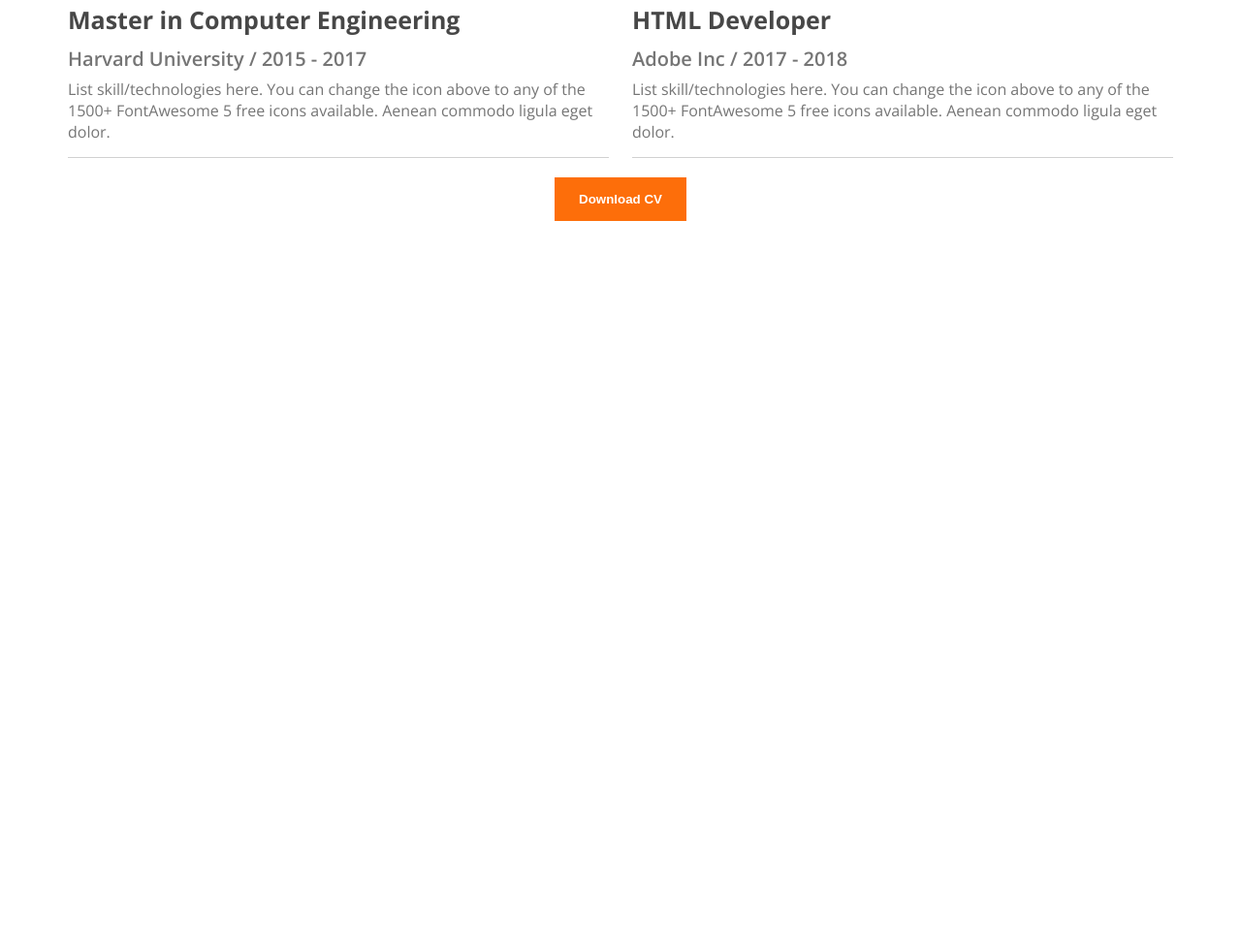
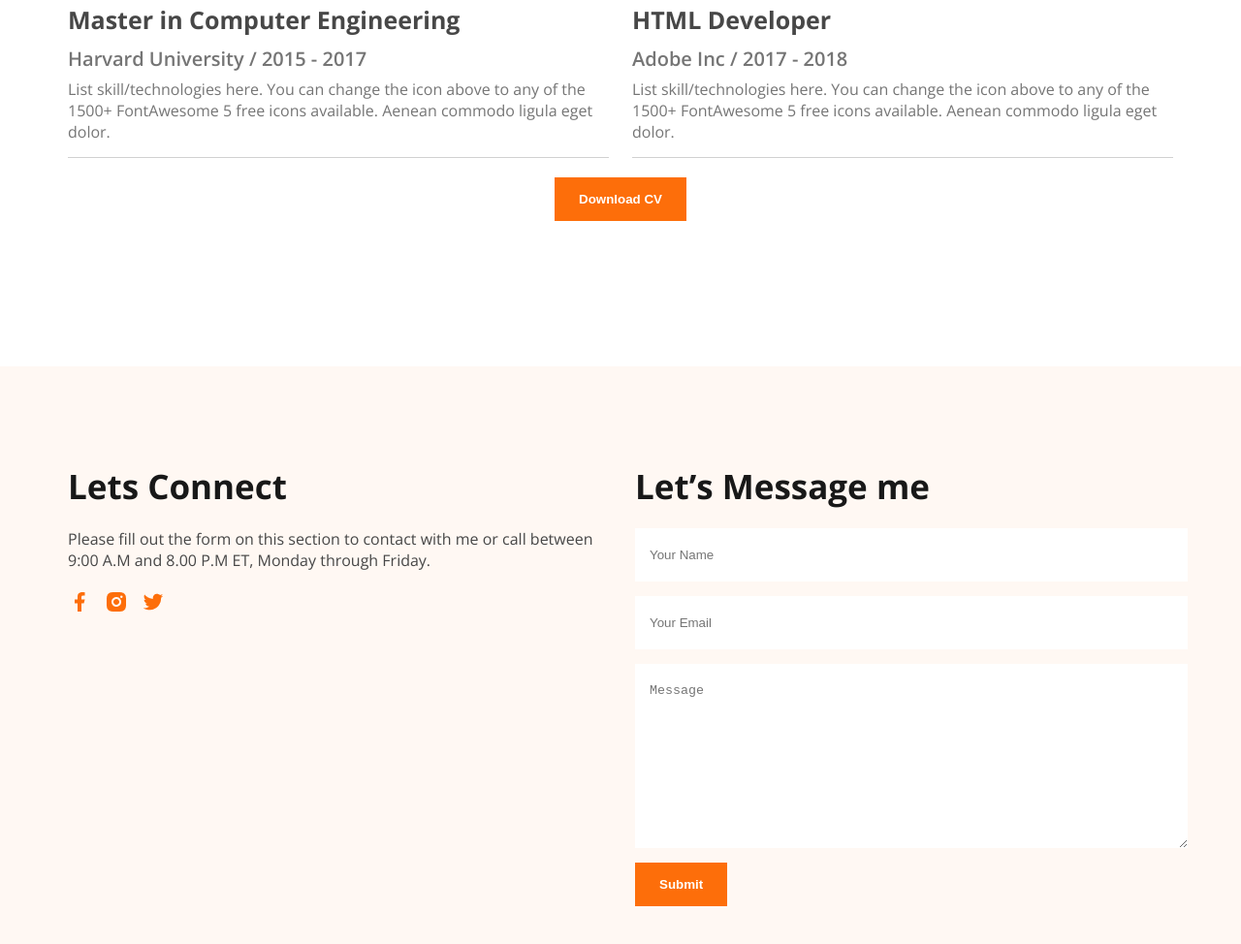
Before and after one commit to kamruzzamanbayezid/web-developers-portfolio, a plain HTML site: page index.html in a window 1280 px wide. Shown: the part 2684-3658 px from the top of the page at 97% size. Before the commit the page ends 3062 px from the top, so only its background shows below. Drawn offline with nearby package versions, Linux system fonts and the light colour scheme.

Commit message:
added footer section

```diff
--- a/index.html
+++ b/index.html
@@ -200,9 +200,36 @@
                         <button class="primary-btn">Download CV</button>
                   </div>
 
-            </section>  <!-- My resume section end -->
+            </section> <!-- My resume section end -->
 
       </main>
+
+      <footer class="footer-container" style="background-color: #FFF8F3;">
+            <div class="portfolio-footer">
+                  <div class="footer-content">
+                        <h4 class="section-title">Lets Connect</h4>
+                        <p class="footer-content-description">
+                              Please fill out the form on this section to contact with me or call between 9:00 A.M and
+                              8.00 P.M ET, Monday through Friday.
+                        </p>
+
+                        <div class="footer-icons">
+                              <img src="/images/icons/facebook.png" alt="">
+                              <img src="/images/icons/insta.png" alt="">
+                              <img src="/images/icons/twitter.png" alt="">
+                        </div>
+                  </div>
+                  <div class="footer-form">
+                        <h4 class="section-title">Let’s Message me</h4>
+                        <form>
+                              <input type="text" placeholder="Your Name">
+                              <input type="email" placeholder="Your Email">
+                              <textarea placeholder="Message" cols="30" rows="10"></textarea>
+                              <input class="primary-btn" type="submit" value="Submit">
+                        </form>
+                  </div>
+            </div>
+      </footer>
 
 </body>
 
--- a/styles/portfolio.css
+++ b/styles/portfolio.css
@@ -178,53 +178,103 @@ header nav ul li a {
 }
 
 /* Summery of my resume section */
-.my-resume-section{
+.my-resume-section {
       max-width: 1140px;
       margin: 0 auto 150px;
       align-items: center;
 }
-#resume-title{
+
+#resume-title {
       text-align: center;
       margin-bottom: 50px;
 }
 
-.my-education-title{
+.my-education-title {
       font-size: 30px;
       font-weight: 700;
       color: #474747;
       margin-bottom: 20px;
 }
 
-.resume-content{
+.resume-content {
       display: flex;
       gap: 24px;
 }
 
-.education-container{
+.education-container {
       margin-bottom: 20px;
       border-bottom: 1px solid #d1d1d1;
       padding-bottom: 15px;
 }
 
-.education-title{
+.education-title {
       color: #474747;
       font-weight: 700;
       font-size: 25px;
       margin-bottom: 10px;
 }
 
-.education-institute{
+.education-institute {
       color: #757575;
       font-size: 20px;
       font-weight: 600;
       margin-bottom: 7px;
 }
 
-.education-description{
+.education-description {
       color: #757575;
 }
 
-.resume-btn{
+.resume-btn {
       display: flex;
       justify-content: center;
 }
+
+/* Footer section */
+.footer-container {
+      padding: 100px 0;
+}
+
+.portfolio-footer {
+      max-width: 1140px;
+      margin: 0 auto 150px;
+      display: flex;
+      gap: 30px;
+      justify-content: space-between;
+}
+
+.footer-content {
+      width: 50%;
+}
+
+.footer-content-description {
+      color: #474747;
+}
+
+.footer-icons {
+      margin-top: 20px;
+}
+
+.footer-icons img {
+      margin-right: 10px;
+}
+
+.footer-form {
+      width: 50%;
+}
+
+.footer-form input[type="text"],
+input[type="email"],
+textarea {
+      display: block;
+      width: 100%;
+      margin-bottom: 15px;
+      padding: 20px 0 20px 15px;
+      border: none;
+
+}
+
+.footer-form textarea::placeholder,
+input::placeholder {
+      color: #757575;
+}
```
